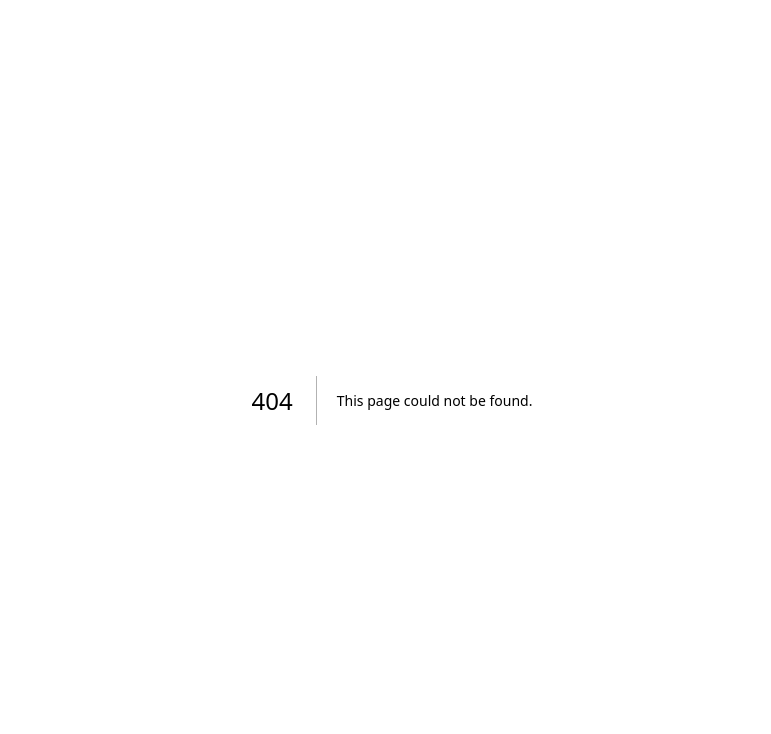
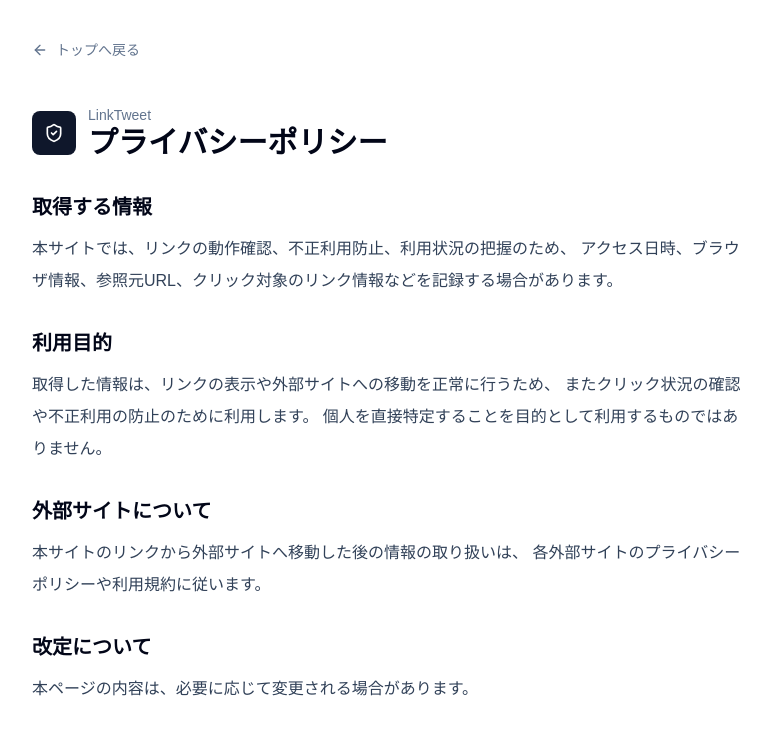
Before and after one commit to sanpapan19-coder/x-link-card, a Next.js app: page /privacy in a window 1280 px wide. Before the commit this address had no page. Shown: the top 734 px of the page, without its empty margins (248-1019 px from the left). Built offline with nearby package versions, Linux system fonts and the light colour scheme.

Commit message:
Add public info pages

```diff
--- /dev/null
+++ b/src/app/about/page.tsx
@@ -0,0 +1,50 @@
+import Link from "next/link";
+import { ArrowLeft, Link2 } from "lucide-react";
+
+export const metadata = {
+  title: "このサイトについて | LinkTweet",
+  description:
+    "LinkTweetは、SNSで共有された画像付きリンクから外部サイトへ移動する前に、表示内容と移動先を確認するためのページです。",
+};
+
+export default function AboutPage() {
+  return (
+    <main className="min-h-screen bg-white text-slate-900">
+      <div className="mx-auto max-w-3xl px-6 py-10">
+        <Link
+          href="/"
+          className="inline-flex items-center gap-2 text-sm font-medium text-slate-500 hover:text-slate-900"
+        >
+          <ArrowLeft className="h-4 w-4" aria-hidden="true" />
+          トップへ戻る
+        </Link>
+
+        <div className="mt-10 flex items-center gap-3">
+          <div className="flex h-11 w-11 items-center justify-center rounded-lg bg-slate-900 text-white">
+            <Link2 className="h-5 w-5" aria-hidden="true" />
+          </div>
+          <div>
+            <p className="text-sm font-medium text-slate-500">LinkTweet</p>
+            <h1 className="text-3xl font-bold tracking-normal text-slate-950">
+              このサイトについて
+            </h1>
+          </div>
+        </div>
+
+        <div className="mt-8 space-y-7 text-base leading-8 text-slate-700">
+          <p>
+            LinkTweetは、SNSで共有された画像付きリンクから外部サイトへ移動する前に、
+            表示画像、タイトル、説明文、移動先ドメインなどを確認するためのページです。
+          </p>
+          <p>
+            共有されたリンクを開いた利用者が、移動先の概要を確認したうえで外部サイトへ進めるようにすることを目的としています。
+          </p>
+          <p>
+            LinkTweet上に表示される画像や説明文は、リンクの内容を確認しやすくするための情報です。
+            外部サイトの内容、サービス、キャンペーン、提供条件などは、各移動先サイトの運営者が管理しています。
+          </p>
+        </div>
+      </div>
+    </main>
+  );
+}
--- /dev/null
+++ b/src/app/contact/page.tsx
@@ -0,0 +1,44 @@
+import Link from "next/link";
+import { ArrowLeft, Mail } from "lucide-react";
+
+export const metadata = {
+  title: "お問い合わせ | LinkTweet",
+  description: "LinkTweetへのお問い合わせについて案内します。",
+};
+
+export default function ContactPage() {
+  return (
+    <main className="min-h-screen bg-white text-slate-900">
+      <div className="mx-auto max-w-3xl px-6 py-10">
+        <Link
+          href="/"
+          className="inline-flex items-center gap-2 text-sm font-medium text-slate-500 hover:text-slate-900"
+        >
+          <ArrowLeft className="h-4 w-4" aria-hidden="true" />
+          トップへ戻る
+        </Link>
+
+        <div className="mt-10 flex items-center gap-3">
+          <div className="flex h-11 w-11 items-center justify-center rounded-lg bg-slate-900 text-white">
+            <Mail className="h-5 w-5" aria-hidden="true" />
+          </div>
+          <div>
+            <p className="text-sm font-medium text-slate-500">LinkTweet</p>
+            <h1 className="text-3xl font-bold tracking-normal text-slate-950">
+              お問い合わせ
+            </h1>
+          </div>
+        </div>
+
+        <div className="mt-8 rounded-lg border border-slate-200 bg-slate-50 p-6">
+          <p className="text-base leading-8 text-slate-700">
+            お問い合わせ先は現在準備中です。
+          </p>
+          <p className="mt-4 text-sm leading-7 text-slate-500">
+            必要な連絡先や受付方法が決まり次第、このページで案内します。
+          </p>
+        </div>
+      </div>
+    </main>
+  );
+}
--- a/src/app/page.tsx
+++ b/src/app/page.tsx
@@ -99,7 +99,18 @@ export default function HomePage() {
       </section>
 
       <footer className="border-t border-slate-200 px-6 py-6 text-center text-xs text-slate-500">
-        © 2026 LinkTweet
+        <nav className="mb-3 flex flex-wrap items-center justify-center gap-x-5 gap-y-2 text-sm">
+          <Link href="/about" className="hover:text-slate-900">
+            このサイトについて
+          </Link>
+          <Link href="/privacy" className="hover:text-slate-900">
+            プライバシーポリシー
+          </Link>
+          <Link href="/contact" className="hover:text-slate-900">
+            お問い合わせ
+          </Link>
+        </nav>
+        <p>© 2026 LinkTweet</p>
       </footer>
     </main>
   );
--- /dev/null
+++ b/src/app/privacy/page.tsx
@@ -0,0 +1,70 @@
+import Link from "next/link";
+import { ArrowLeft, ShieldCheck } from "lucide-react";
+
+export const metadata = {
+  title: "プライバシーポリシー | LinkTweet",
+  description:
+    "LinkTweetにおけるアクセス情報、クリックログ、外部サイトへの移動に関する取り扱いについて説明します。",
+};
+
+export default function PrivacyPage() {
+  return (
+    <main className="min-h-screen bg-white text-slate-900">
+      <div className="mx-auto max-w-3xl px-6 py-10">
+        <Link
+          href="/"
+          className="inline-flex items-center gap-2 text-sm font-medium text-slate-500 hover:text-slate-900"
+        >
+          <ArrowLeft className="h-4 w-4" aria-hidden="true" />
+          トップへ戻る
+        </Link>
+
+        <div className="mt-10 flex items-center gap-3">
+          <div className="flex h-11 w-11 items-center justify-center rounded-lg bg-slate-900 text-white">
+            <ShieldCheck className="h-5 w-5" aria-hidden="true" />
+          </div>
+          <div>
+            <p className="text-sm font-medium text-slate-500">LinkTweet</p>
+            <h1 className="text-3xl font-bold tracking-normal text-slate-950">
+              プライバシーポリシー
+            </h1>
+          </div>
+        </div>
+
+        <div className="mt-8 space-y-8 text-base leading-8 text-slate-700">
+          <section>
+            <h2 className="text-xl font-bold text-slate-950">取得する情報</h2>
+            <p className="mt-3">
+              本サイトでは、リンクの動作確認、不正利用防止、利用状況の把握のため、
+              アクセス日時、ブラウザ情報、参照元URL、クリック対象のリンク情報などを記録する場合があります。
+            </p>
+          </section>
+
+          <section>
+            <h2 className="text-xl font-bold text-slate-950">利用目的</h2>
+            <p className="mt-3">
+              取得した情報は、リンクの表示や外部サイトへの移動を正常に行うため、
+              またクリック状況の確認や不正利用の防止のために利用します。
+              個人を直接特定することを目的として利用するものではありません。
+            </p>
+          </section>
+
+          <section>
+            <h2 className="text-xl font-bold text-slate-950">外部サイトについて</h2>
+            <p className="mt-3">
+              本サイトのリンクから外部サイトへ移動した後の情報の取り扱いは、
+              各外部サイトのプライバシーポリシーや利用規約に従います。
+            </p>
+          </section>
+
+          <section>
+            <h2 className="text-xl font-bold text-slate-950">改定について</h2>
+            <p className="mt-3">
+              本ページの内容は、必要に応じて変更される場合があります。
+            </p>
+          </section>
+        </div>
+      </div>
+    </main>
+  );
+}
```
